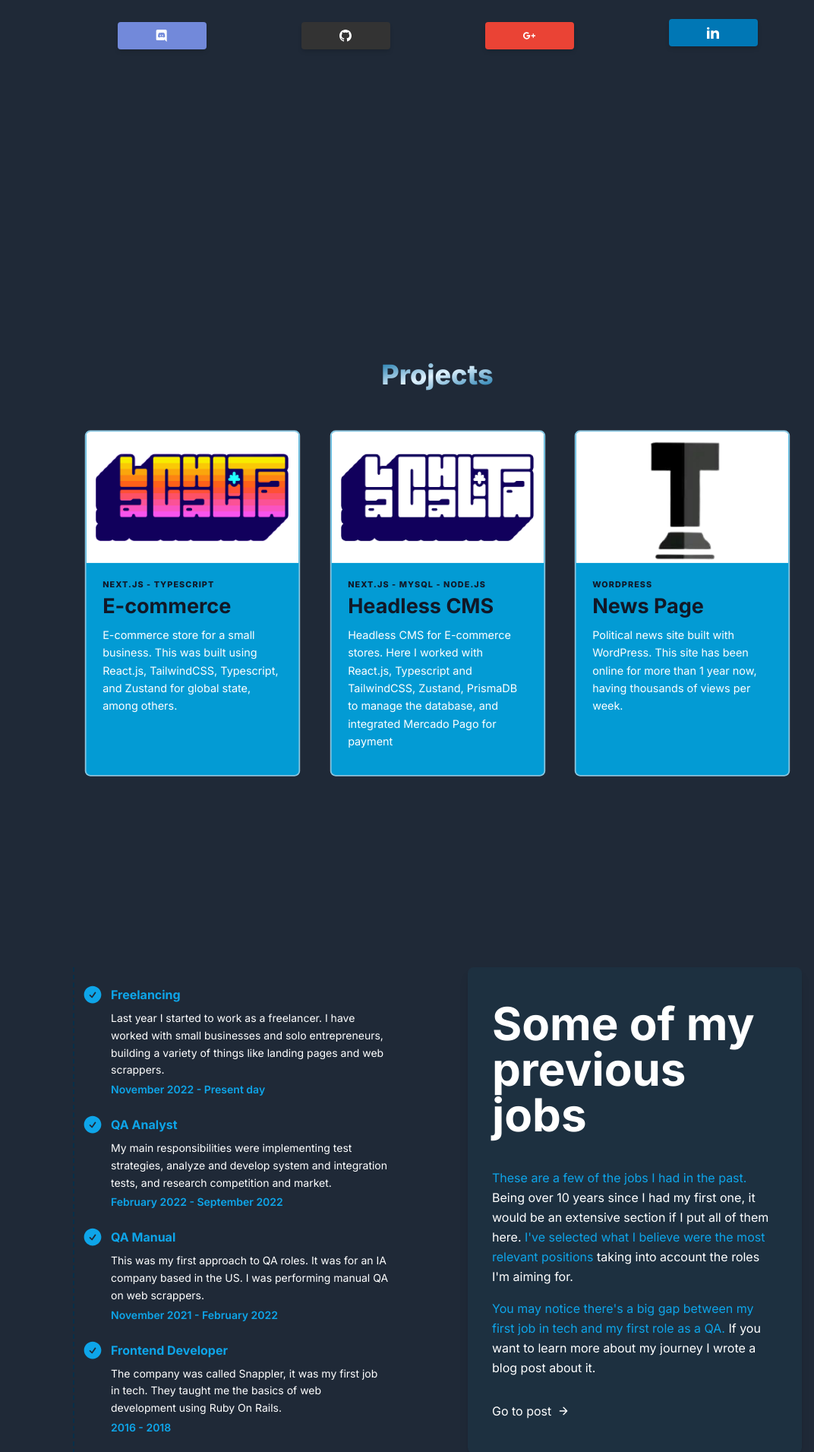
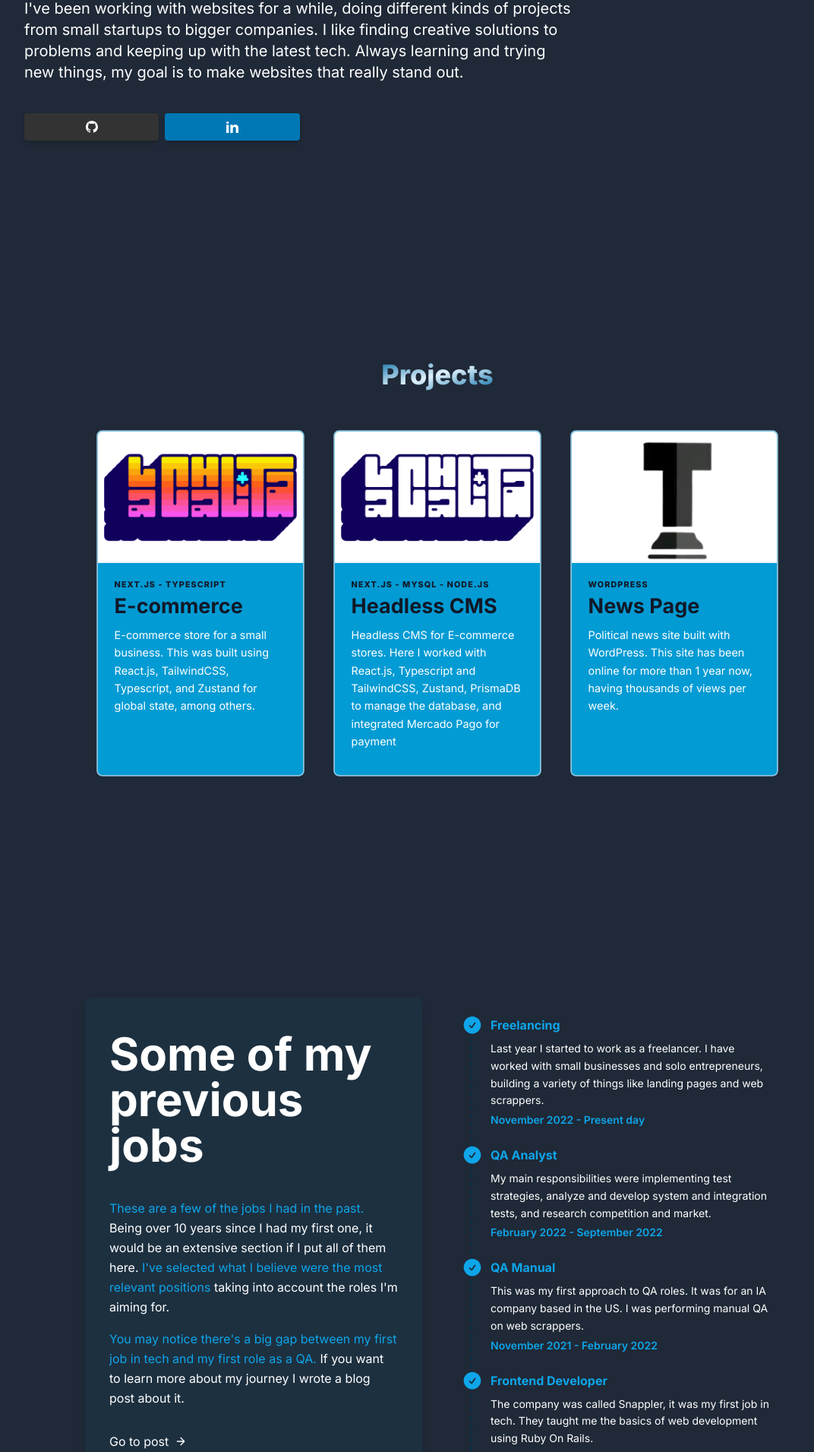
Before and after one commit to Juliansv/Juliansv, a Next.js app: page / in a window 1280 px wide. Shown: the part 399-2310 px from the top of the page at 76% size, without its empty margins (64-1136 px from the left). Built offline with nearby package versions, Linux system fonts and the light colour scheme.

Commit message:
Fix some styles

```diff
--- a/app/components/contact-section.tsx
+++ b/app/components/contact-section.tsx
@@ -10,8 +10,11 @@ const Contact = () => {
 
   return (
     <section aria-labelledby="Contact">
-      <Element name="Contact" className="min-h-screen md:px-40">
-        <div className="container m-auto flex w-1/2 flex-col items-center gap-4 rounded-lg bg-[#00a8e60d]/[.1] shadow-md shadow-sky-500">
+      <Element
+        name="Contact"
+        className="mt-10 min-h-screen px-10 md:m-auto md:w-1/2"
+      >
+        <div className="container m-auto flex flex-col items-center gap-4 rounded-lg bg-[#00a8e60d]/[.1] shadow-md hover:shadow-md hover:shadow-sky-500 md:mt-10">
           {!isEmailSent ? (
             <ContactForm setEmail={setIsEmailSent} />
           ) : (
--- a/app/components/experience-section.tsx
+++ b/app/components/experience-section.tsx
@@ -3,9 +3,53 @@ import { Element } from "react-scroll";
 const ExperienceSection = () => {
   return (
     <section aria-labelledby="Experience">
-      <Element name="ExperienceSection" className="min-h-screen md:px-40">
-        <div className="grid items-center justify-center gap-20 md:grid-cols-2">
-          <div className="space-y-6 border-l-2 border-dashed border-l-sky-950 p-6">
+      <Element name="ExperienceSection" className="min-h-screen mt-10 md:px-40">
+        <div className="grid items-center justify-center gap-10 md:grid-cols-2">
+        <div className="flex h-full flex-col justify-center gap-6 rounded-lg bg-[#00a8e60d]/[.05] p-8 shadow-lg ">
+            <h1 className="text-white-400 leading mb-4 text-6xl font-bold">
+              Some of my previous jobs
+            </h1>
+            <div className="flex flex-col gap-4">
+              <p className="leading-relaxed">
+                <span className="text-sky-500">
+                  These are a few of the jobs I had in the past.
+                </span>{" "}
+                Being over 10 years since I had my first one, it would be an
+                extensive section if I put all of them here.{" "}
+                <span className="text-sky-500">
+                  I&apos;ve selected what I believe were the most relevant
+                  positions
+                </span>{" "}
+                taking into account the roles I&apos;m aiming for.
+              </p>
+              <p className="leading-relaxed">
+                <span className="text-sky-500">
+                  You may notice there&apos;s a big gap between my first job in
+                  tech and my first role as a QA.
+                </span>{" "}
+                If you want to learn more about my journey I wrote a blog post
+                about it.{" "}
+              </p>
+              <a className="text-white-500 mt-4 inline-flex cursor-pointer items-center">
+                <p className="group relative flex items-center">
+                  <span>Go to post</span>
+                  <span className="absolute -bottom-1 left-0 z-10 h-1 w-0 bg-red-600 duration-500 group-hover:w-full group-hover:transition-all"></span>
+                  <svg
+                    fill="none"
+                    stroke="currentColor"
+                    strokeLinecap="round"
+                    strokeLinejoin="round"
+                    strokeWidth={2}
+                    className="ml-2 h-4 w-4"
+                    viewBox="0 0 24 24"
+                  >
+                    <path d="M5 12h14M12 5l7 7-7 7" />
+                  </svg>
+                </p>
+              </a>
+            </div>
+          </div>
+          <div className="space-y-6 border-l-2 border-dashed border-l-sky-950 m-6">
             <div className="relative w-full">
               <svg
                 xmlns="http://www.w3.org/2000/svg"
@@ -107,50 +151,6 @@ const ExperienceSection = () => {
               </div>
             </div>
           </div>
-          <div className="flex h-full flex-col justify-center gap-6 rounded-lg bg-[#00a8e60d]/[.05] p-8 shadow-lg ">
-            <h1 className="text-white-400 leading mb-4 text-6xl font-bold">
-              Some of my previous jobs
-            </h1>
-            <div className="flex flex-col gap-4">
-              <p className="leading-relaxed">
-                <span className="text-sky-500">
-                  These are a few of the jobs I had in the past.
-                </span>{" "}
-                Being over 10 years since I had my first one, it would be an
-                extensive section if I put all of them here.{" "}
-                <span className="text-sky-500">
-                  I&apos;ve selected what I believe were the most relevant
-                  positions
-                </span>{" "}
-                taking into account the roles I&apos;m aiming for.
-              </p>
-              <p className="leading-relaxed">
-                <span className="text-sky-500">
-                  You may notice there&apos;s a big gap between my first job in
-                  tech and my first role as a QA.
-                </span>{" "}
-                If you want to learn more about my journey I wrote a blog post
-                about it.{" "}
-              </p>
-              <a className="text-white-500 mt-4 inline-flex cursor-pointer items-center">
-                <p className="group relative flex items-center">
-                  <span>Go to post</span>
-                  <span className="absolute -bottom-1 left-0 z-10 h-1 w-0 bg-red-600 duration-500 group-hover:w-full group-hover:transition-all"></span>
-                  <svg
-                    fill="none"
-                    stroke="currentColor"
-                    strokeLinecap="round"
-                    strokeLinejoin="round"
-                    strokeWidth={2}
-                    className="ml-2 h-4 w-4"
-                    viewBox="0 0 24 24"
-                  >
-                    <path d="M5 12h14M12 5l7 7-7 7" />
-                  </svg>
-                </p>
-              </a>
-            </div>
-          </div>
         </div>
       </Element>
     </section>
--- a/app/components/footer.tsx
+++ b/app/components/footer.tsx
@@ -1,6 +1,6 @@
 const Footer = () => {
   return (
-    <footer className="bg-transparent rounded-lg mx-4 text-center">
+    <footer className="bg-transparent text-center">
       <div className="w-full max-w-screen-xl mx-auto p-4 md:py-8">
         <span className="block text-sm text-gray-500 sm:text-center">
           © 2023{" "}
--- a/app/components/hero-section.tsx
+++ b/app/components/hero-section.tsx
@@ -4,8 +4,8 @@ import { Element } from "react-scroll";
 const HeroSection = () => {
   return (
     <section aria-labelledby="Hero Section">
-      <Element name="HeroSection" className="min-h-screen md:px-40 md:pt-10">
-        <div className="pt-6 text-center ">
+      <Element name="HeroSection" className="min-h-screen md:px-20 md:pt-10">
+        <div className="pt-6 text-center md:text-left md:w-2/3">
           <h1 className="text-8xl font-extrabold dark:text-sky-50">
             Hello, I&apos;m
             <span
--- a/app/components/socials.tsx
+++ b/app/components/socials.tsx
@@ -2,27 +2,7 @@ import Link from "next/link";
 
 const Socials = () => {
   return (
-    <div className="mt-10 grid grid-col-1 gap-2 md:grid-cols-4">
-      {/* Discord */}
-      <button
-        type="button"
-        data-te-ripple-init=""
-        data-te-ripple-color="light"
-        className="m-auto w-1/2 rounded bg-[#7289da] py-2.5 text-white shadow-md transition-all duration-300 before:inset-0 before:border-0 before:border-white before:duration-100 before:ease-linear hover:bg-white hover:text-[#7289da] hover:shadow-[#7289da] hover:before:border-[25px]"
-      >
-        <Link href="https://discord.gg/EG4NJp8E">
-          <svg
-            className="m-auto h-4 w-4"
-            fill="currentColor"
-            xmlns="http://www.w3.org/2000/svg"
-            fillRule="evenodd"
-            clipRule="evenodd"
-            viewBox="0 0 24 24"
-          >
-            <path d="M19.54 0c1.356 0 2.46 1.104 2.46 2.472v21.528l-2.58-2.28-1.452-1.344-1.536-1.428.636 2.22h-13.608c-1.356 0-2.46-1.104-2.46-2.472v-16.224c0-1.368 1.104-2.472 2.46-2.472h16.08zm-4.632 15.672c2.652-.084 3.672-1.824 3.672-1.824 0-3.864-1.728-6.996-1.728-6.996-1.728-1.296-3.372-1.26-3.372-1.26l-.168.192c2.04.624 2.988 1.524 2.988 1.524-1.248-.684-2.472-1.02-3.612-1.152-.864-.096-1.692-.072-2.424.024l-.204.024c-.42.036-1.44.192-2.724.756-.444.204-.708.348-.708.348s.996-.948 3.156-1.572l-.12-.144s-1.644-.036-3.372 1.26c0 0-1.728 3.132-1.728 6.996 0 0 1.008 1.74 3.66 1.824 0 0 .444-.54.804-.996-1.524-.456-2.1-1.416-2.1-1.416l.336.204.048.036.047.027.014.006.047.027c.3.168.6.3.876.408.492.192 1.08.384 1.764.516.9.168 1.956.228 3.108.012.564-.096 1.14-.264 1.74-.516.42-.156.888-.384 1.38-.708 0 0-.6.984-2.172 1.428.36.456.792.972.792.972zm-5.58-5.604c-.684 0-1.224.6-1.224 1.332 0 .732.552 1.332 1.224 1.332.684 0 1.224-.6 1.224-1.332.012-.732-.54-1.332-1.224-1.332zm4.38 0c-.684 0-1.224.6-1.224 1.332 0 .732.552 1.332 1.224 1.332.684 0 1.224-.6 1.224-1.332 0-.732-.54-1.332-1.224-1.332z" />
-          </svg>
-        </Link>
-      </button>
+    <div className="flex gap-2 mt-10 md:w-1/2">
       {/* Github */}
       <button
         type="button"
@@ -41,32 +21,13 @@ const Socials = () => {
           </svg>
         </Link>
       </button>
-      {/* Google */}
-      <button
-        type="button"
-        data-te-ripple-init=""
-        data-te-ripple-color="light"
-        className="m-auto w-1/2 rounded bg-[#ea4335] py-2.5 text-white shadow-md transition-all duration-300 before:inset-0 before:border-0 before:border-white before:duration-100 before:ease-linear hover:bg-white hover:text-[#ea4335] hover:shadow-[#ea4335] hover:before:border-[25px]"
-      >
-        <svg
-          xmlns="http://www.w3.org/2000/svg"
-          className="m-auto h-4 w-4"
-          fill="currentColor"
-          viewBox="0 0 24 24"
-        >
-          <path
-            d="M7 11v2.4h3.97c-.16 1.029-1.2 3.02-3.97 3.02-2.39 0-4.34-1.979-4.34-4.42 0-2.44 1.95-4.42 4.34-4.42 1.36 0 2.27.58 2.79 1.08l1.9-1.83c-1.22-1.14-2.8-1.83-4.69-1.83-3.87 0-7 3.13-7 7s3.13 7 7 7c4.04 0 6.721-2.84 6.721-6.84 0-.46-.051-.81-.111-1.16h-6.61zm0 0 17 2h-3v3h-2v-3h-3v-2h3v-3h2v3h3v2z"
-            fillRule="evenodd"
-            clipRule="evenodd"
-          />
-        </svg>
-      </button>
+
       {/* Linkedin */}
       <button
         type="button"
         data-te-ripple-init=""
         data-te-ripple-color="light"
-        className="m-auto mb-2 w-1/2 rounded bg-[#0077b5] py-2.5 text-white shadow-md transition-all duration-300 before:inset-0 before:border-0 before:border-white before:duration-100 before:ease-linear hover:bg-white hover:text-[#0077b5] hover:shadow-[#0077b5] hover:before:border-[25px]"
+        className="m-auto w-1/2 rounded bg-[#0077b5] py-2.5 text-white shadow-md transition-all duration-300 before:inset-0 before:border-0 before:border-white before:duration-100 before:ease-linear hover:bg-white hover:text-[#0077b5] hover:shadow-[#0077b5] hover:before:border-[25px]"
       >
         <Link href="https://www.linkedin.com/in/juliansuarezvivas/">
           <svg
--- a/app/page.tsx
+++ b/app/page.tsx
@@ -10,7 +10,7 @@ import ProjectsList from "./components/projects-list";
 
 export default function Home() {
   return (
-    <main>
+    <main className="px-4">
         <HeroSection />
         <ProjectsList data={projects} />
         <ExperienceSection />
```
